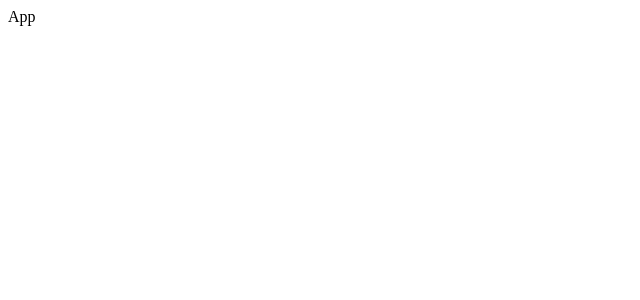
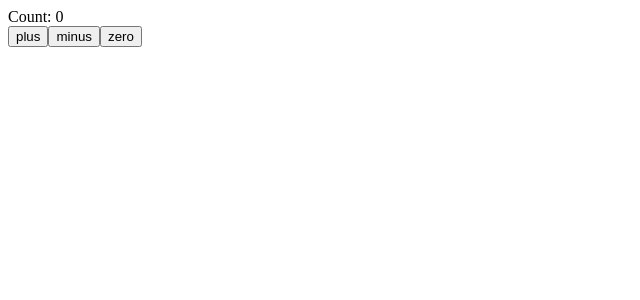
Before and after one commit to PraveenD-0/React, a React (Vite) app: page / in a window 1280 px wide. Shown: the top 300 px of the page, without its empty margins (0-640 px from the left). Built offline with nearby package versions, Linux system fonts and the light colour scheme.

Commit message:
buttons added for the dispatch

```diff
--- a/src/main.jsx
+++ b/src/main.jsx
@@ -1,42 +1,51 @@
 import React from 'react';
 import ReactDOM from 'react-dom/client';
-import App from './App.jsx';
+// import App from './App.jsx';
 import { createStore } from 'redux';
 
 
 const counterReducer = (state = 0, action) => {
-    console.log(action);
     switch (action.type) {
         case 'INCR':
             return state + 1;
         case 'DECR':
             return state - 1;
+        case 'ZERO':
+            return 0;
         default:
             return state;
     }
 }
 
+
 const store = createStore(counterReducer);
 
+const App = () => {
+    return (
+        <div>
+            <div>
+                Count: {store.getState()}
+            </div>
 
-console.log(store.getState());
+            <button
+                onClick={() => store.dispatch({type: 'INCR'})}
+            >plus</button>
+            <button
+                onClick={() => store.dispatch({ type: 'DECR' })}
+            >minus</button>
+            <button
+                onClick={() => store.dispatch({ type: 'ZERO' })}
+            >zero</button>
+        </div>
+    )
+}
 
-store.dispatch({
-    type: 'INCR'
-})
+const root = ReactDOM.createRoot(document.getElementById('root'));
 
-console.log(store.getState());
+const renderApp = () => {
+     root.render(<App />);
+}
 
-store.dispatch({
-    type: 'INCR'
-})
+renderApp();
 
-console.log(store.getState());
-
-store.dispatch({
-    type: 'DECR'
-})
-
-console.log(store.getState());
-
-ReactDOM.createRoot(document.getElementById('root')).render(<App />);
+store.subscribe(renderApp);
```
